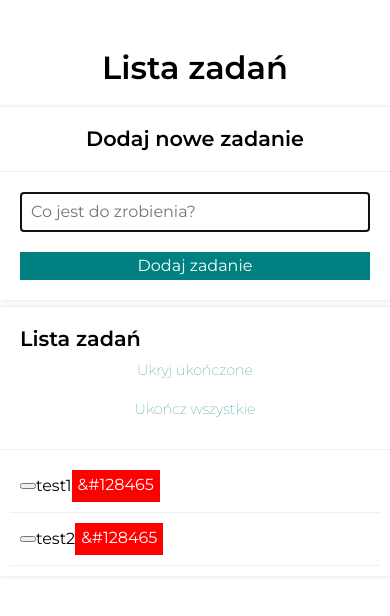
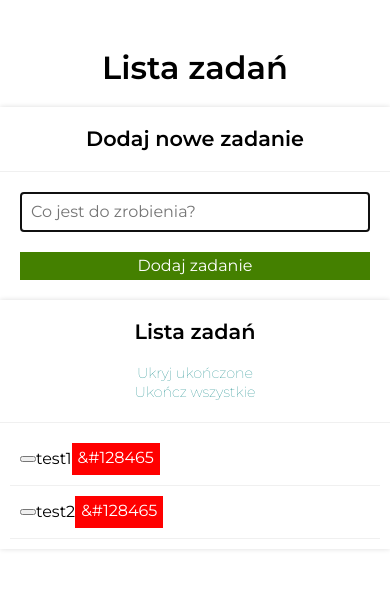
Before and after one commit to miloszzaj/todo-list-react, a React (Create React App) app: page / in a window 390 px wide. Shown: the top 616 px of the page. Built offline with nearby package versions, Linux system fonts and the light colour scheme.

Commit message:
sections added

```diff
--- a/src/App.js
+++ b/src/App.js
@@ -1,6 +1,7 @@
 import Form from "./Form";
 import Tasks from "./Tasks";
 import Buttons from "./Buttons";
+import Section from "./Section";
 
 const tasks = [
   { id: 1, content: "test1", isDone: false },
@@ -13,19 +14,12 @@ function App() {
   return (
     <main className="todolist">
       <header className="todolist__header">Lista zadań</header>
-      <section className="adding">
-        <header className="adding__header">Dodaj nowe zadanie</header>
-        <Form />
-      </section>
-      <section className="list">
-        <header className="list__header">
-          Lista zadań
-          <Buttons tasks={tasks} hideDoneTasks={hideDoneTasks} />{" "}
-        </header>
-        <div className="list__paragraph">
-          <Tasks tasks={tasks} hideDoneTasks={hideDoneTasks} />{" "}
-        </div>
-      </section>
+      <Section title="Dodaj nowe zadanie" body={<Form />} />
+      <Section
+        title="Lista zadań"
+        body={<Tasks tasks={tasks} hideDoneTasks={hideDoneTasks}></Tasks>}
+        headerContent={<Buttons tasks={tasks} hideDoneTasks={hideDoneTasks} />}
+      />
     </main>
   );
 }
--- a/src/Buttons/index.js
+++ b/src/Buttons/index.js
@@ -1,17 +1,17 @@
-import "../Tasks/style.css";
+import "./style.css";
 
 const Buttons = props => {
   if (props.tasks.length === 0) {
     return null;
   }
   return (
-    <div className="list__buttonsWrapper">
-      <button className="list__headerButton">
+    <div className="buttons">
+      <button className="buttons__header">
         {props.hideDoneTasks ? "Pokaż " : "Ukryj "}
         ukończone
       </button>
       <button
-        className="list__headerButton"
+        className="buttons__header"
         disabled={props.tasks.every(({ isDone }) => isDone)}
       >
         Ukończ wszystkie
--- /dev/null
+++ b/src/Buttons/style.css
@@ -0,0 +1,34 @@
+.buttons {
+    display: flex;
+    flex-wrap: wrap;
+    justify-content: center;
+}
+
+@media (max-width: 500px) {
+    .buttons {
+        flex-direction: column;
+        padding-top: 20px;
+    }
+}
+
+.buttons__header {
+    border: none;
+    background-color: transparent;
+    color: teal;
+    font-weight: 100;
+    font-size: 0.9rem;
+}
+
+@media (max-width: 500px) {
+    .list__headerButton {
+        margin: 10px;
+    }
+}
+
+.buttons__header:hover {
+    color: rgb(7, 182, 182);
+}
+
+.buttons__header:disabled {
+    color: rgb(107, 107, 107);
+}
--- a/src/Form/style.css
+++ b/src/Form/style.css
@@ -1,116 +1,34 @@
-.list {
-    margin-top: 7px;
-    background-color: #fff;
-    width: 100%;
-    box-shadow: 0 0 5PX #ddd;
-}
-
-.list__header {
-    font-size: 1.3rem;
-    font-weight: 700;
-    padding: 20px;
-    border-bottom: 1px solid rgb(240, 240, 240);
+.adding__paragraph {
     display: flex;
-    justify-content: space-between;
-    flex-wrap: wrap;
+    justify-content: space-around;
+    margin: 10px;
 }
 
 @media (max-width: 500px) {
-    .list__header {
+    .adding__paragraph {
+        display: flex;
         flex-direction: column;
     }
 }
 
-.list__buttonsWrapper {
-    display: flex;
-    flex-wrap: wrap;
-    justify-content: center;
+.adding__input {
+    flex-grow: 14;
+    margin: 10px;
+    padding: 10px;
+    border: 1px solid rgb(240, 240, 240);
+    color: rgb(80, 80, 80);
 }
 
-@media (max-width: 500px) {
-    .list__buttonsWrapper {
-        flex-direction: column;
-    }
+.adding__button {
+    flex-grow: 1;
+    background-color: rgb(68, 128, 0);
+    color: white;
+    border-style: none;
+    margin: 10px;
+    padding: 5px;
+    transition: 1s;
 }
 
-.list__headerButton {
-    border: none;
-    background-color: transparent;
-    color: teal;
-    font-weight: 100;
-    font-size: 0.9rem;
+.adding__button:hover {
+    transform: scale(1.15);
 }
-
-@media (max-width: 500px) {
-    .list__headerButton {
-        margin: 10px;
-    }
-}
-
-.list__headerButton:hover {
-    color: rgb(7, 182, 182);
-}
-
-.list__headerButton:disabled {
-    color: rgb(107, 107, 107);
-}
-
-.list__tasks {
-    margin: 10px;
-    padding-left: 0;
-}
-
-.list__item {
-    display: flex;
-    align-items: center;
-    list-style-type: none;
-    border-bottom: 1px solid rgb(240, 240, 240);
-    padding: 10px;
-    line-height: 2;
-}
-
-.list__item--done {
-    text-decoration: line-through
-}
-
-.list__item--hidden {
-    display: none;
-}
-
-.list__item--span {
-    margin-right: auto;
-    margin: 10px;
-    text-align: start;
-    flex-basis: 100%;
-}
-
-.list__itemButton {
-    background-color: green;
-    color: white;
-    border: none;
-    min-width: 32px;
-    height: 32px;
-    transition: background-color 0.5s ease;
-    align-items: center;
-}
-
-.list__itemButton:hover {
-    background-color: rgb(22, 207, 22);
-}
-
-.list__itemButton:active {
-    background-color: rgb(169, 252, 169);
-}
-
-.list__itemButton--delete {
-    background-color: red;
-    align-items: center;
-}
-
-.list__itemButton--delete:hover {
-    background-color: rgb(255, 107, 107);
-}
-
-.list__itemButton--delete:active {
-    background-color: rgb(248, 171, 171);
-}
--- /dev/null
+++ b/src/Section/index.js
@@ -0,0 +1,13 @@
+import "./style.css";
+
+const Section = ({ title, body, headerContent }) => (
+  <section className="section">
+    <header className="section__header">
+      {title}
+      {headerContent}
+    </header>
+    <div>{body}</div>
+  </section>
+);
+
+export default Section;
--- /dev/null
+++ b/src/Section/style.css
@@ -0,0 +1,34 @@
+.section {
+    background-color: rgb(255, 255, 255);
+    width: 100%;
+    box-shadow: 0 0 5PX #ddd;
+}
+
+.section__header {
+    display: flex;
+    justify-content: space-between;
+    font-size: 1.3rem;
+    font-weight: 700;
+    padding: 20px;
+    border-bottom: 1px solid rgb(240, 240, 240);
+}
+
+@media (max-width: 500px) {
+    .section__header {
+        text-align: center;
+        flex-direction: column;
+    }
+}
+
+/* .section__paragraph {
+    display: flex;
+    justify-content: space-around;
+    margin: 10px;
+}
+
+@media (max-width: 500px) {
+    .section__paragraph {
+        display: flex;
+        flex-direction: column;
+    }
+} */
--- a/src/Tasks/style.css
+++ b/src/Tasks/style.css
@@ -1,53 +1,87 @@
-.adding {
-    background-color: rgb(255, 255, 255);
+.list {
+    margin-top: 7px;
+    background-color: #fff;
     width: 100%;
     box-shadow: 0 0 5PX #ddd;
 }
 
-.adding__header {
+.list__header {
     font-size: 1.3rem;
     font-weight: 700;
     padding: 20px;
     border-bottom: 1px solid rgb(240, 240, 240);
+    display: flex;
+    justify-content: space-between;
+    flex-wrap: wrap;
 }
 
 @media (max-width: 500px) {
-    .adding__header {
-        text-align: center;
-    }
-}
-
-.adding__paragraph {
-    display: flex;
-    justify-content: space-around;
-    margin: 10px;
-}
-
-@media (max-width: 500px) {
-    .adding__paragraph {
-        display: flex;
+    .list__header {
         flex-direction: column;
     }
 }
 
-.adding__input {
-    flex-grow: 14;
+
+
+
+/* tylko lista */
+
+.list__tasks {
     margin: 10px;
-    padding: 10px;
-    border: 1px solid rgb(240, 240, 240);
-    color: rgb(80, 80, 80);
+    padding-left: 0;
 }
 
-.adding__button {
-    flex-grow: 1;
-    background-color: teal;
-    color: white;
-    border-style: none;
-    margin: 10px;
-    padding: 5px;
-    transition: 1s;
+.list__item {
+    display: flex;
+    align-items: center;
+    list-style-type: none;
+    border-bottom: 1px solid rgb(240, 240, 240);
+    padding: 10px;
+    line-height: 2;
 }
 
-.adding__button:hover {
-    transform: scale(1.15);
+.list__item--done {
+    text-decoration: line-through
 }
+
+.list__item--hidden {
+    display: none;
+}
+
+.list__item--span {
+    margin-right: auto;
+    margin: 10px;
+    text-align: start;
+    flex-basis: 100%;
+}
+
+.list__itemButton {
+    background-color: green;
+    color: white;
+    border: none;
+    min-width: 32px;
+    height: 32px;
+    transition: background-color 0.5s ease;
+    align-items: center;
+}
+
+.list__itemButton:hover {
+    background-color: rgb(22, 207, 22);
+}
+
+.list__itemButton:active {
+    background-color: rgb(169, 252, 169);
+}
+
+.list__itemButton--delete {
+    background-color: red;
+    align-items: center;
+}
+
+.list__itemButton--delete:hover {
+    background-color: rgb(255, 107, 107);
+}
+
+.list__itemButton--delete:active {
+    background-color: rgb(248, 171, 171);
+}
```
